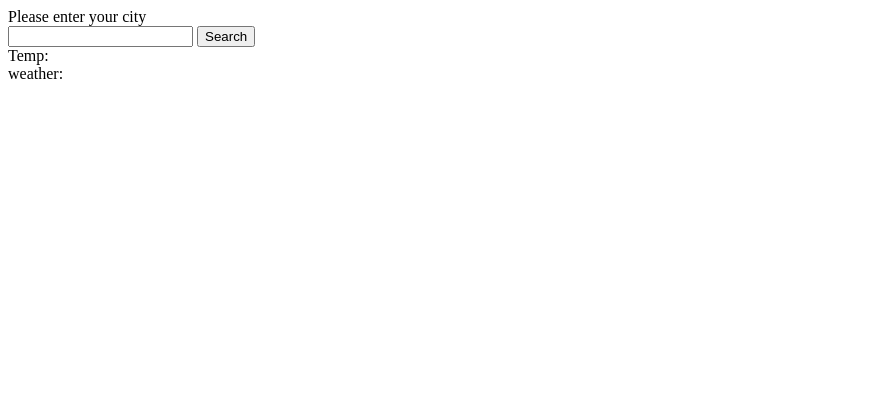
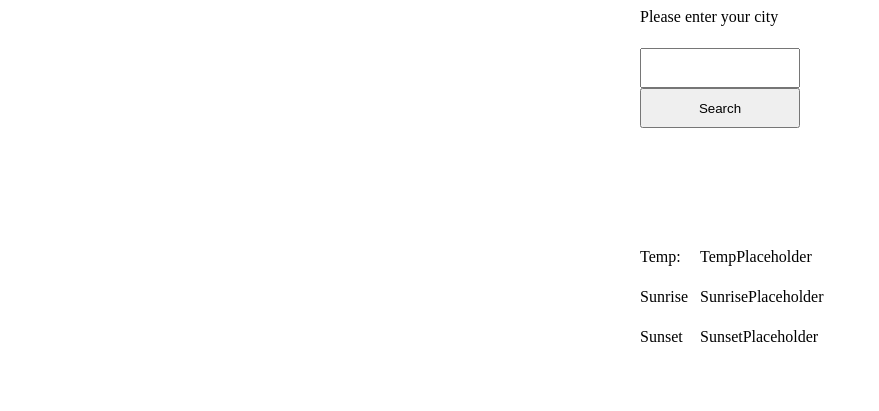
Before and after one commit to TriggaHappy/Weather-App, a plain HTML site: page index.html in a window 1280 px wide. Shown: the whole page, without its empty margins (0-879 px from the left). Drawn offline with nearby package versions, Linux system fonts and the light colour scheme.

Commit message:
added placeholder and more classes for grid

```diff
--- a/index.html
+++ b/index.html
@@ -5,17 +5,28 @@
     <meta name="viewport" content="width=device-width, initial-scale=1.0" />
     <script src="script.js" async></script>
     <script src="http://ajax.googleapis.com/ajax/libs/jquery/1.11.1/jquery.min.js"></script>
+    <link rel="stylesheet" href="style.css" />
     <title>weather_app</title>
   </head>
   <body>
-    <div main>
-      <div weather>
-        <div>Please enter your city</div>
-        <input input type="text" />
-        <button search>Search</button>
-        <div temp>Temp:</div>
-        <div weather>weather:</div>
-        <img id="icon" ></img>
+    <div class="main">
+      <div class="wrapper">
+        <!-- search bar -->
+        <div class="head__text">Please enter your city</div>
+        <input class="input" input type="text" />
+        <button class="search" search>Search</button>
+
+        <!-- icon -->
+        <img id="icon" />
+
+        <!-- grid layout -->
+
+        <div temp class="first__row">Temp:</div>
+        <div tempSecond class="second__row">TempPlaceholder</div>
+        <div sunrise class="first__row">Sunrise</div>
+        <div sunriseSecond class="second__row">SunrisePlaceholder</div>
+        <div sunset class="first__row">Sunset</div>
+        <div sunsetSecond class="second__row sunset">SunsetPlaceholder</div>
       </div>
     </div>
   </body>
```
